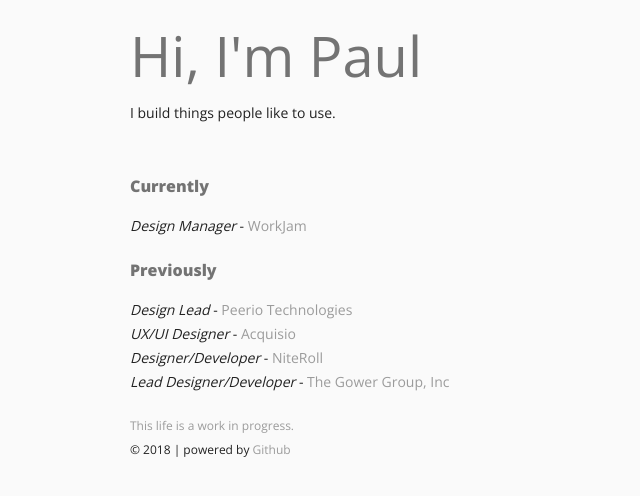
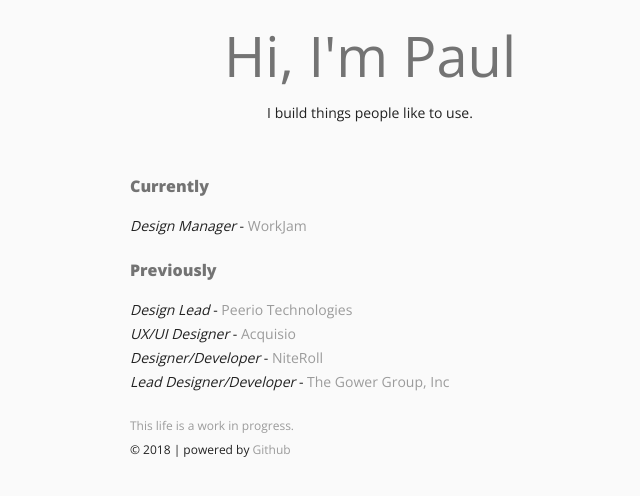
Before and after one commit to paulrdukes/paulrdukes.github.io, a Jekyll site: the page index.html, which Jekyll copies as it is, in a window 1280 px wide. Shown: the top 496 px of the page, without its empty margins (270-910 px from the left). Built offline with Jekyll 4.4.1, drawn with Linux system fonts in a browser that asks for light colours; some web fonts are replaced.

Commit message:
Update styles.css

```diff
--- a/css/styles.css
+++ b/css/styles.css
@@ -18,6 +18,7 @@
   display: flex;
   flex-direction: row;
   justify-content: center;
+  text-align: center;
 }
 
 /* line 26, ../_sass/styles.sass */
@@ -58,10 +59,12 @@ h2 {
 
 /* line 55, ../_sass/styles.sass */
 .subhead {
+  color: rgba(0, 0, 0, 0.54);
   font-size: 16px;
-  color: rgba(0, 0, 0, 0.54);
+  font-weight: 600;
   line-height: 24px;
-  font-weight: 600;
+  text-align: left;
+
 }
 
 /* line 61, ../_sass/styles.sass */
@@ -93,7 +96,7 @@ h2 {
 /* line 81, ../_sass/styles.sass */
 ul {
   list-style: none;
-  text-align: right;
+  text-align: left;
 }
 
 /* line 85, ../_sass/styles.sass */
@@ -102,7 +105,6 @@ about {
 }
 /* line 88, ../_sass/styles.sass */
 about ul {
-  text-align: left;
   margin: 0;
   padding: 16px 16px 20px 0;
 }
```
